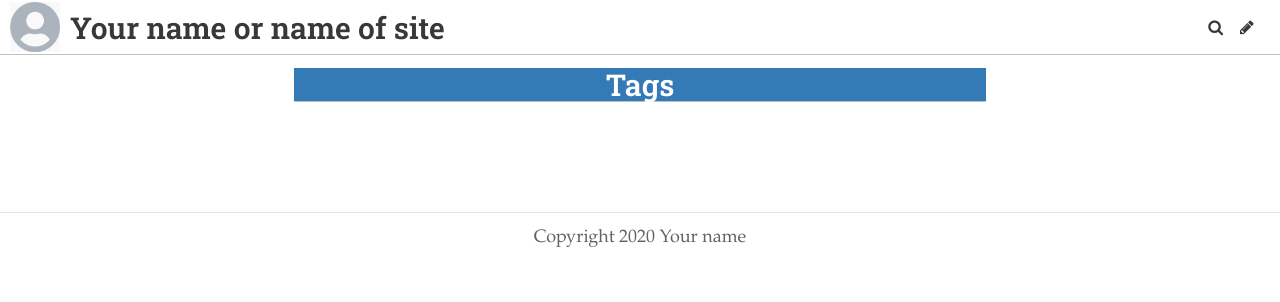
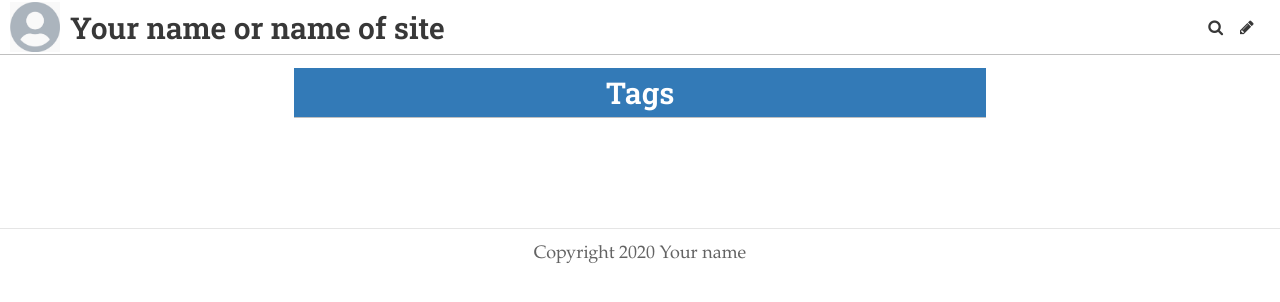
Before and after one commit to sanchiadevillierskuun/Sanch-, a Jekyll site: the page built from pages/tags.md, in a window 1280 px wide. Shown: the top 302 px of the page. Built offline with Jekyll 4.4.1, drawn with Linux system fonts in a browser that asks for light colours; some web fonts are replaced.

Commit message:
Getting tags working and modifications to feature image code

```diff
--- a/_includes/blog.html
+++ b/_includes/blog.html
@@ -2,7 +2,7 @@
     {% for post in paginator.posts | sort: "title" %}
     {% if post.pinned %}
     <div class="post-teaser">
-        {%- if post.header_feature_image -%}
+        {%- if post.header_feature_image >"" -%}
         {%- assign image_url = post.header_feature_image -%}
         <div class="post-img">
             <a aria-label="{{ post.title }}" href="{{ post.url | relative_url }}">
@@ -34,7 +34,7 @@
     {%- for post in paginator.posts | sort: "date" -%}
     {%- unless post.pinned -%}
     <div class="post-teaser">
-        {%- if post.header_feature_image -%}
+        {%- if post.header_feature_image > "" -%}
         {%- assign image_url = post.header_feature_image -%}
         <div class="post-img">
             <a aria-label="{{ post.title }}" href="{{ post.url | relative_url }}">
--- a/_includes/head.html
+++ b/_includes/head.html
@@ -38,7 +38,7 @@
     {%- endif -%}
     {% include metadata.html %}
     <!-- style the featured page image -->
-    {%- if page.header_feature_image -%}
+    {%- if page.header_feature_image > "" -%}
     {%- assign image_url = page.header_feature_image -%}
     <style>
       #main {
--- a/_layouts/page.html
+++ b/_layouts/page.html
@@ -2,7 +2,7 @@
 layout: default
 ---
 
-<article {% if page.header_feature_image %}class="feature-image"{% endif %}>
+<article {%- if page.header_feature_image > "" -%}class="feature-image"{% endif %}>
   <header id="main">
       <h1 id="{{ page.title | escape }}" class="title">{{ page.title }}</h1>
     {%- if page.subtitle -%}
--- a/_layouts/post.html
+++ b/_layouts/post.html
@@ -1,11 +1,11 @@
 ---
 layout: default
 ---
-<article id="page-content" {% if page.header_feature_image %}class="feature-image"{% endif %}>
+<article id="page-content" {%- if page.header_feature_image > "" -%}class="feature-image"{% endif %}>
   <header id="main"><span id="user"></span>
       <h1 id="{{ page.title | escape | url_encode }}" class="title">{{ page.title }}</h1>
 
-        {% include post_info.html post=page %}
+        {%- include post_info.html post=page -%}
   </header>
   <section class="post-content">
       {{ content | replace: "../uploads", "/uploads" }}
--- a/admin/config.yml
+++ b/admin/config.yml
@@ -37,6 +37,7 @@
       - {label: "Caption", name: "caption", widget: "string", required: false}
       - {label: "Comments", name: "comments", widget: "boolean", required: false, hint: "If you setup your Disqus account then turn this on"}
       - {label: "Body", name: "body", widget: "markdown", hint: "You can type straight into this field and use the toolbar to select styles. You can also use markdown directly when you switch this off. In markdown mode, you can also add HTML."}
+      - {label: "Tags", name: "tags", widget: "select", multiple: true, max: 5, options: ["Architecture", "Art", "Books", "Buildings", "Cinema", "Culture", "Design", "Education", "Graphics", "Journalism", "Landscape", "Life", "Literature", "Media", "Nature", "Personal", "Photography", "Publishing", "Retail", "Science", "Signage", "Transport", "Travel", "TV", "Work"], required: false, hint: "By adding tags the posts can be listed together under that tag. You will need to enable the tags page (by turning on show on menu for the tags page."}
 
 
   - name: "pages"
--- a/styles/styles.css
+++ b/styles/styles.css
@@ -324,7 +324,7 @@
 }
 
 header h1 {
-    margin: 0;
+    margin: 8px 0;
     line-height: 1.1;
 }
 
```
